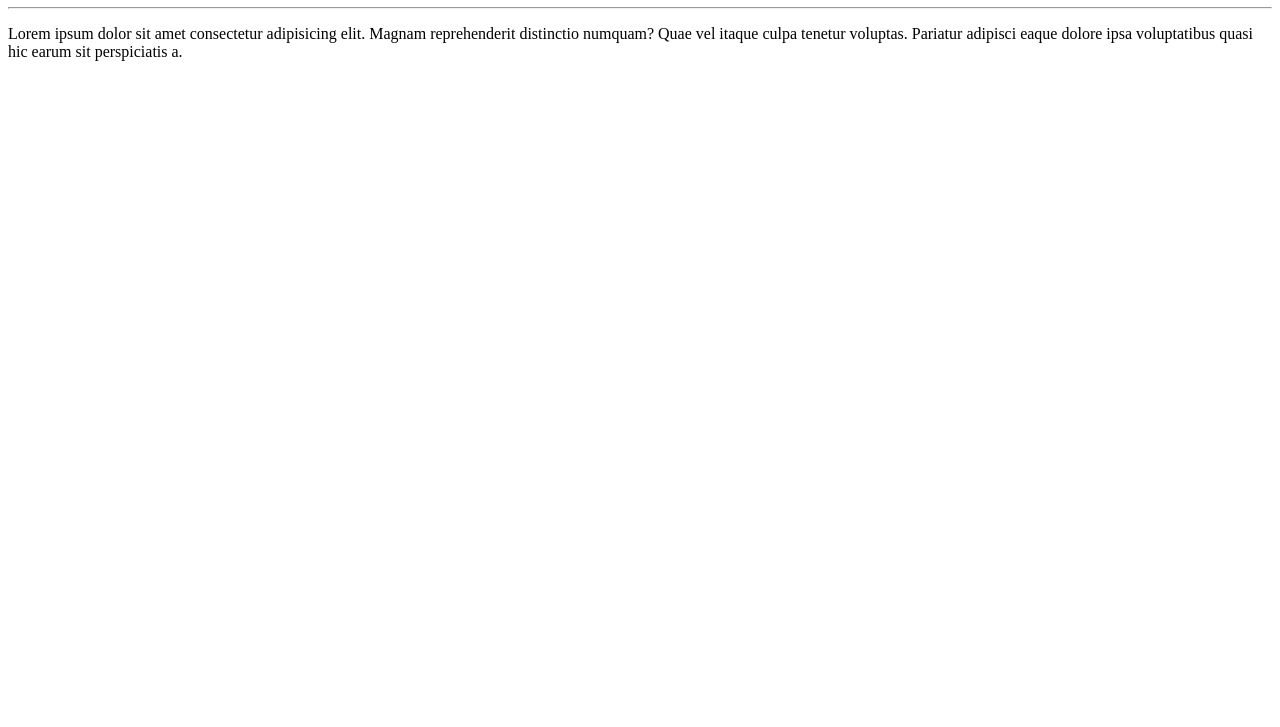
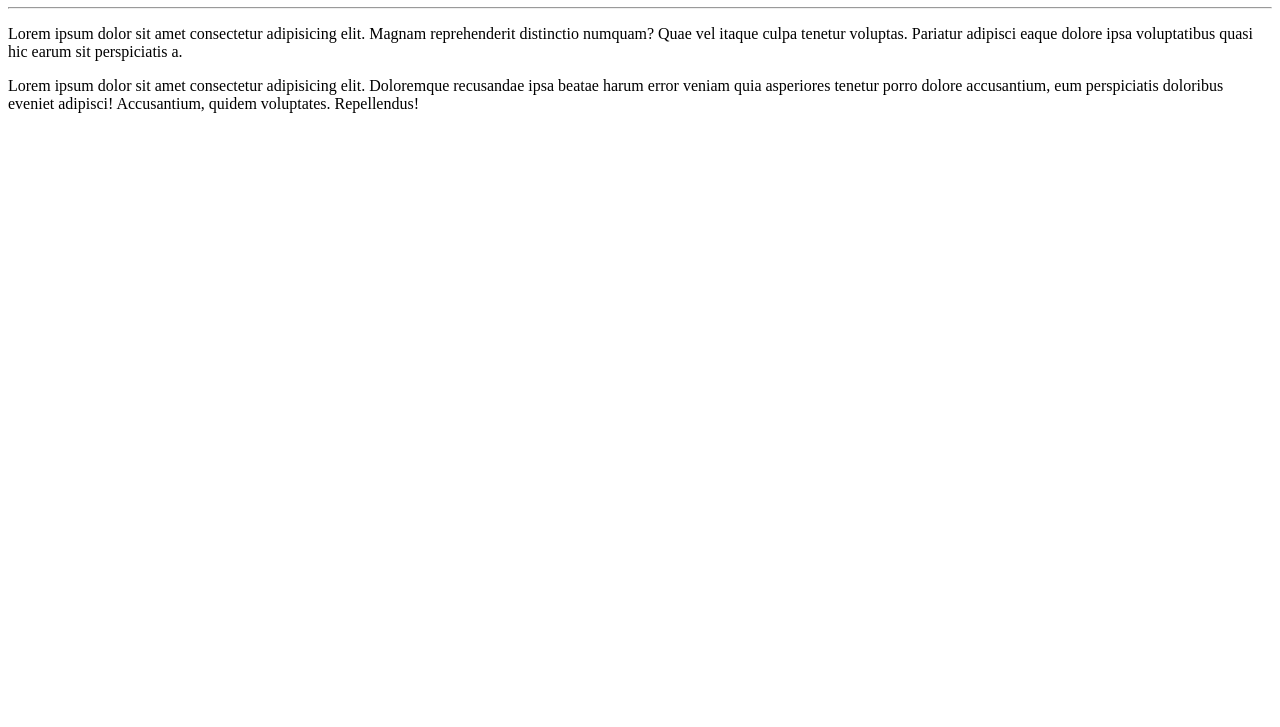
Before and after one commit to wzerbini/Hello-World, a plain HTML site: page site-example/index.html in a window 1280 px wide. Shown: the part 73-800 px from the top of the page. Drawn offline with Linux system fonts and the light colour scheme.

Commit message:
I added a paragraph

```diff
--- a/site-example/index.html
+++ b/site-example/index.html
@@ -9,5 +9,6 @@
     <h1>Hello World</h1>
     <hr>
     <p>Lorem ipsum dolor sit amet consectetur adipisicing elit. Magnam reprehenderit distinctio numquam? Quae vel itaque culpa tenetur voluptas. Pariatur adipisci eaque dolore ipsa voluptatibus quasi hic earum sit perspiciatis a.</p>
+    <p>Lorem ipsum dolor sit amet consectetur adipisicing elit. Doloremque recusandae ipsa beatae harum error veniam quia asperiores tenetur porro dolore accusantium, eum perspiciatis doloribus eveniet adipisci! Accusantium, quidem voluptates. Repellendus!</p>
 </body>
 </html>
```
